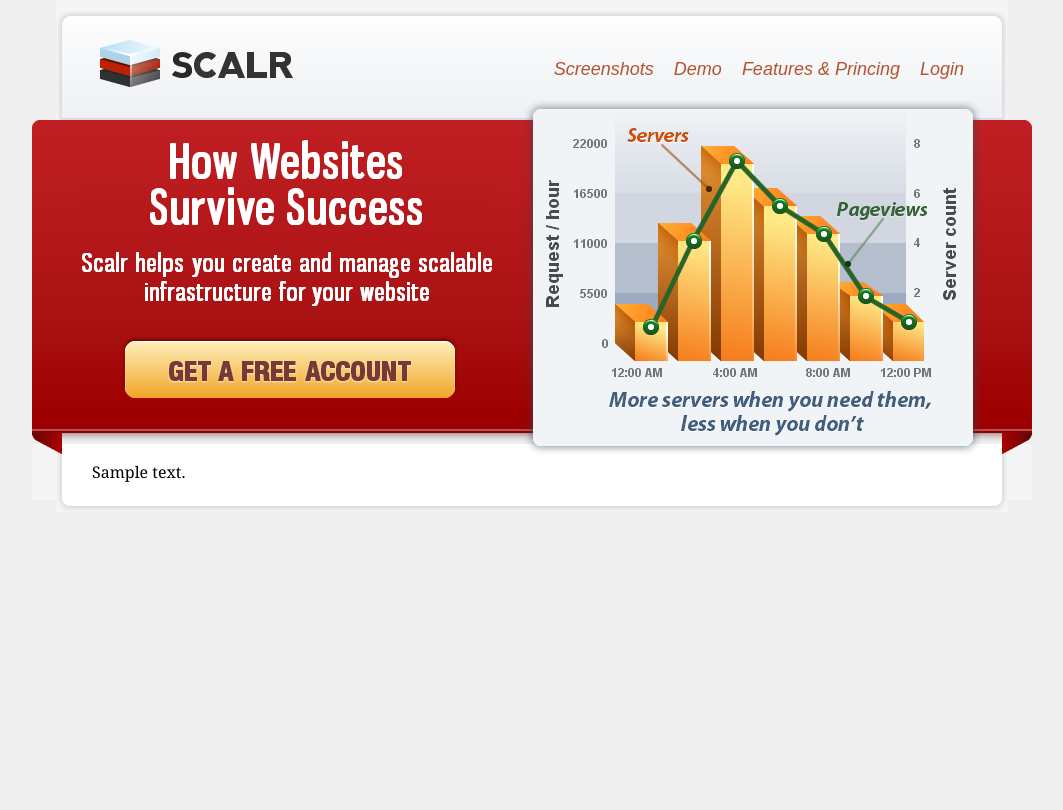
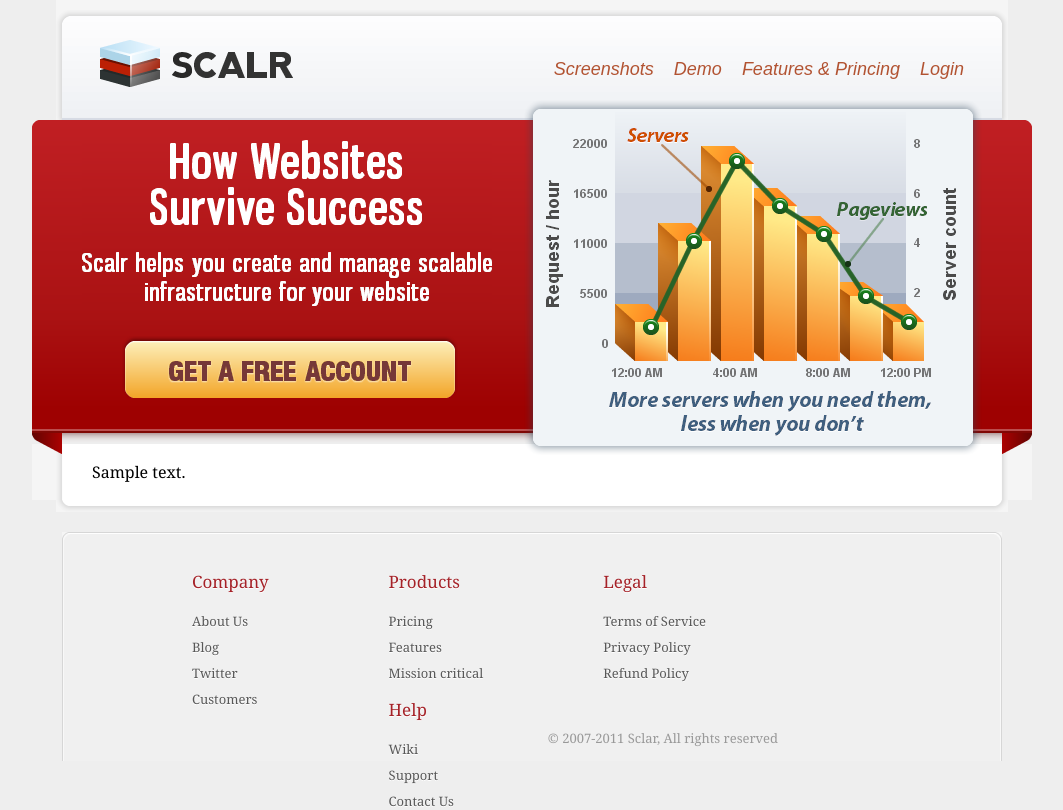
Before and after one commit to qpleple/wordpress-theme-scalr-website, a WordPress theme: template home.php in a window 1280 px wide. Shown: the whole page, without its empty margins (108-1171 px from the left). Before the commit the page ends 507 px from the top, so only its background shows below. Run offline with PHP 8.4 and a stand-in for WordPress, Linux system fonts and the light colour scheme; the site name, menu and one post (Sample post) are stand-ins, and other content is empty.

Commit message:
added footer

```diff
--- a/footer.php
+++ b/footer.php
@@ -1,4 +1,44 @@
     <div id="footer">
+        <div id="footer-left"></div>
+        <div id="footer-right"></div>
+        <div id="footer-content">
+            <div id="footer-columns">
+                <div class="footer-column">
+                    <div class="footer-column-title">Company</div>
+                    <ul>
+                        <li><a href="#">About Us</a></li>
+                        <li><a href="#">Blog</a></li>
+                        <li><a href="#">Twitter</a></li>
+                        <li><a href="#">Customers</a></li>
+                    </ul>
+                </div>
+                <div class="footer-column">
+                    <div class="footer-column-title">Products</div>
+                    <ul>
+                        <li><a href="#">Pricing</a></li>
+                        <li><a href="#">Features</a></li>
+                        <li><a href="#">Mission critical</a></li>
+                    </ul>
+                </div>
+                <div class="footer-column">
+                    <div class="footer-column-title">Legal</div>
+                    <ul>
+                        <li><a href="#">Terms of Service</a></li>
+                        <li><a href="#">Privacy Policy</a></li>
+                        <li><a href="#">Refund Policy</a></li>
+                    </ul>
+                </div>
+                <div class="footer-column">
+                    <div class="footer-column-title">Help</div>
+                    <ul>
+                        <li><a href="#">Wiki</a></li>
+                        <li><a href="#">Support</a></li>
+                        <li><a href="#">Contact Us</a></li>
+                    </ul>
+                </div>
+            </div>
+            <div id="footer-bottom-note">© 2007-2011 Sclar, All rights reserved</div>
+        </div>
     </div>
 
     <?php wp_footer(); ?>
--- a/style.css
+++ b/style.css
@@ -154,7 +154,69 @@
 }
 
 /**************************************
-    Companies logos
+    Footer
+**************************************/
+#footer {
+    padding: 20px 30px 0 30px;
+}
+
+#footer-left {
+    background: url('images/footer_l.png') no-repeat scroll top left;
+    width: 8px;
+    height: 229px;
+    float: left;
+}
+
+#footer-right {
+    background: url('images/footer_r.png') no-repeat scroll top left;
+    width: 8px;
+    height: 229px;
+    float: right;
+}
+
+#footer-content {
+    background: url('images/footer_1px.png') repeat-x scroll top left;
+    height: 209px;
+    padding: 20px 130px 0 130px;
+}
+
+#footer-columns {
+    height: 180px;
+}
+
+.footer-column {
+    float: left;
+}
+
+.footer-column + .footer-column {
+    margin-left: 120px;
+}
+
+.footer-column-title {
+    font-size: 17px;
+    color: #a52228;
+    text-shadow: 0 1px #fff;
+    line-height: 60px;
+}
+
+.footer-column li + li {
+    margin-top: 10px;
+}
+
+.footer-column li a {
+    color: #585858;
+    font-size: 13px;
+    text-shadow: 0 1px #fff;
+}
+
+#footer-bottom-note {
+    font-size: 13px;
+    color: #999;
+    text-align: center;
+}
+
+/**************************************
+    Home page
 **************************************/
 #logos {
     margin: 20px 0 50px 0;
@@ -212,11 +274,6 @@
     margin-top: 20px;
 }
 
-
-/**************************************
-    Home page
-**************************************/
-
 #home-quotes {
     float: left;
     width: 410px;
```
